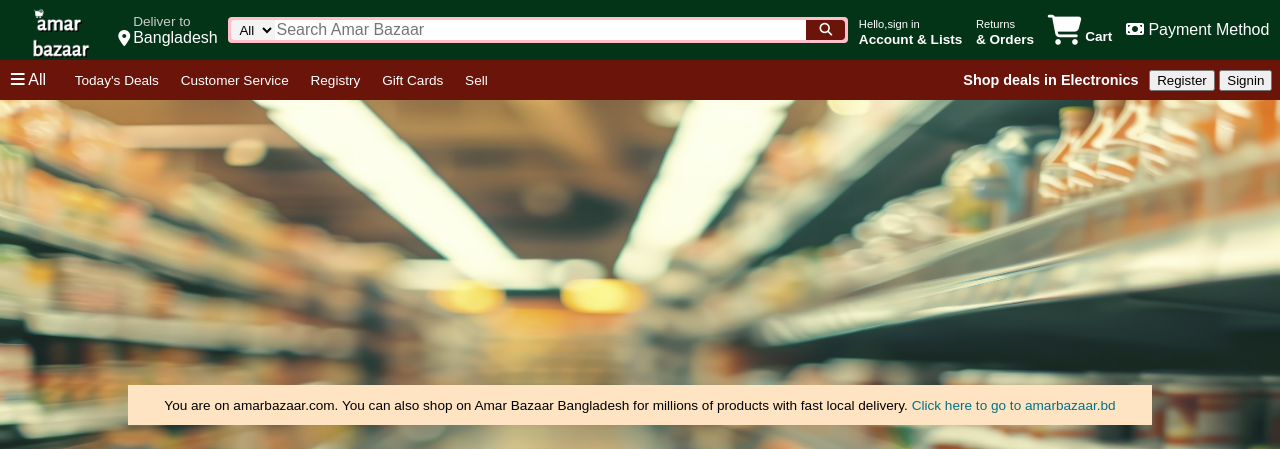
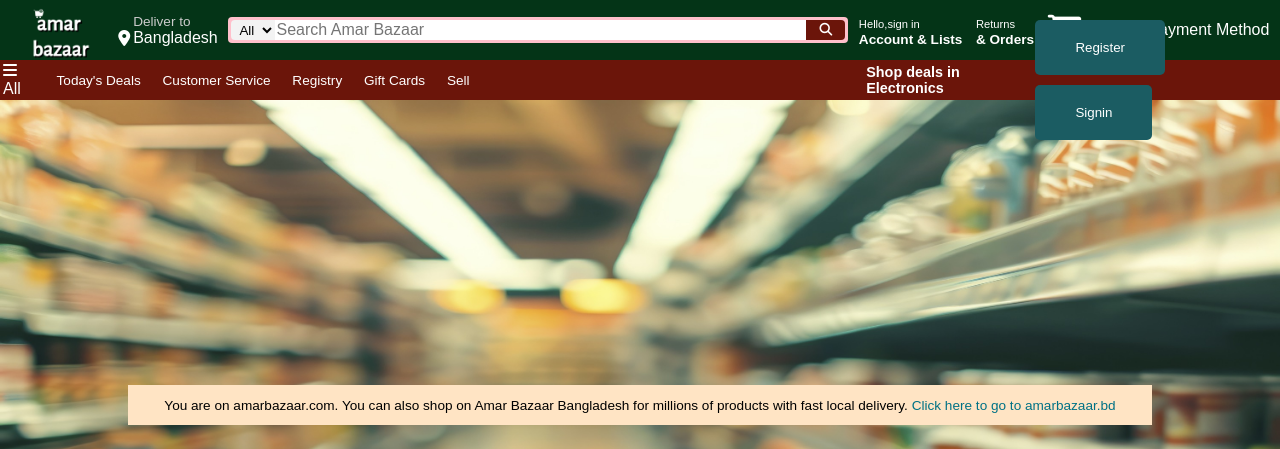
Before and after one commit to afifaimrann/311-ecommerce, a PHP site: page / in a window 1280 px wide. Shown: the top 449 px of the page. Run offline with PHP 8.4, Linux system fonts and the light colour scheme; some libraries are stand-ins or nearby versions.

Commit message:
Update style.css

```diff
--- a/style.css
+++ b/style.css
@@ -250,3 +250,12 @@ table th, table td {
 table th {
     background-color: #946565;
 }
+button {
+    padding: 20px 40px;
+    margin: 5px;
+    background-color: #1b5c62;
+    color: white;
+    border: none;
+    cursor: pointer;
+    border-radius: 5px;
+}
```
